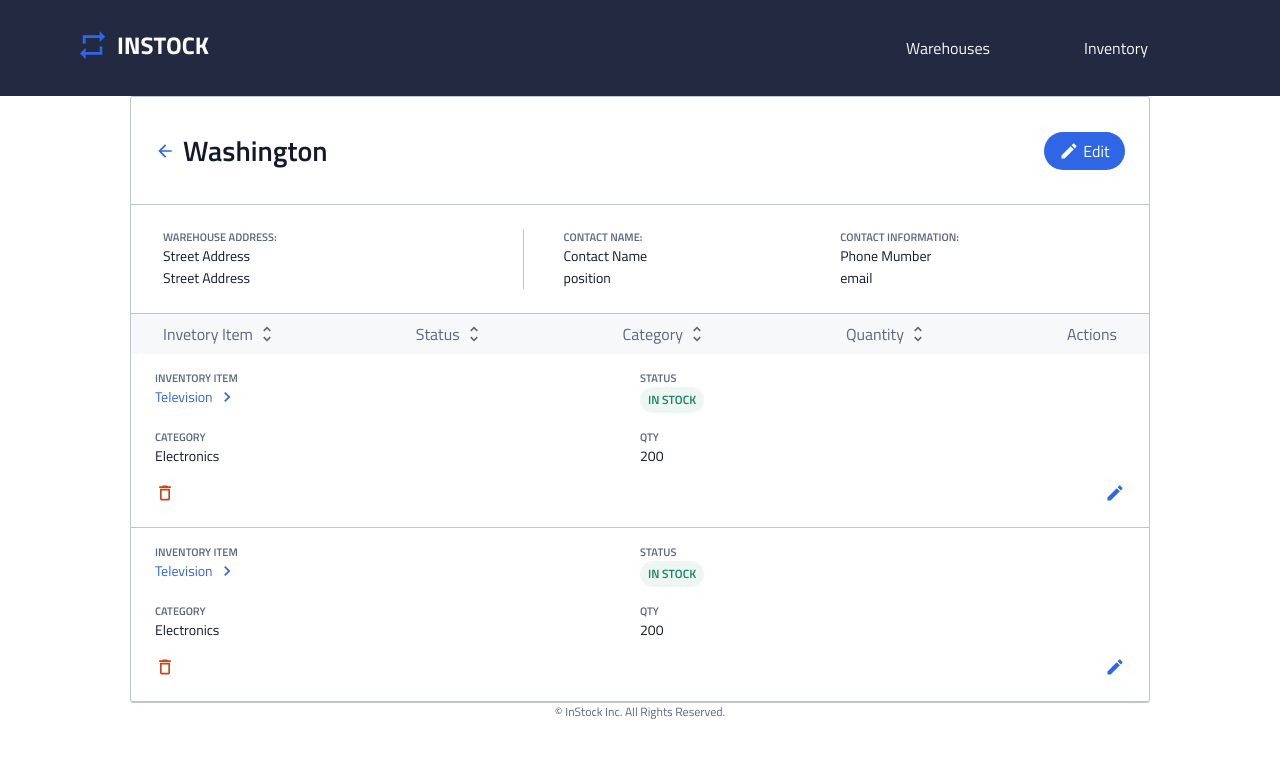
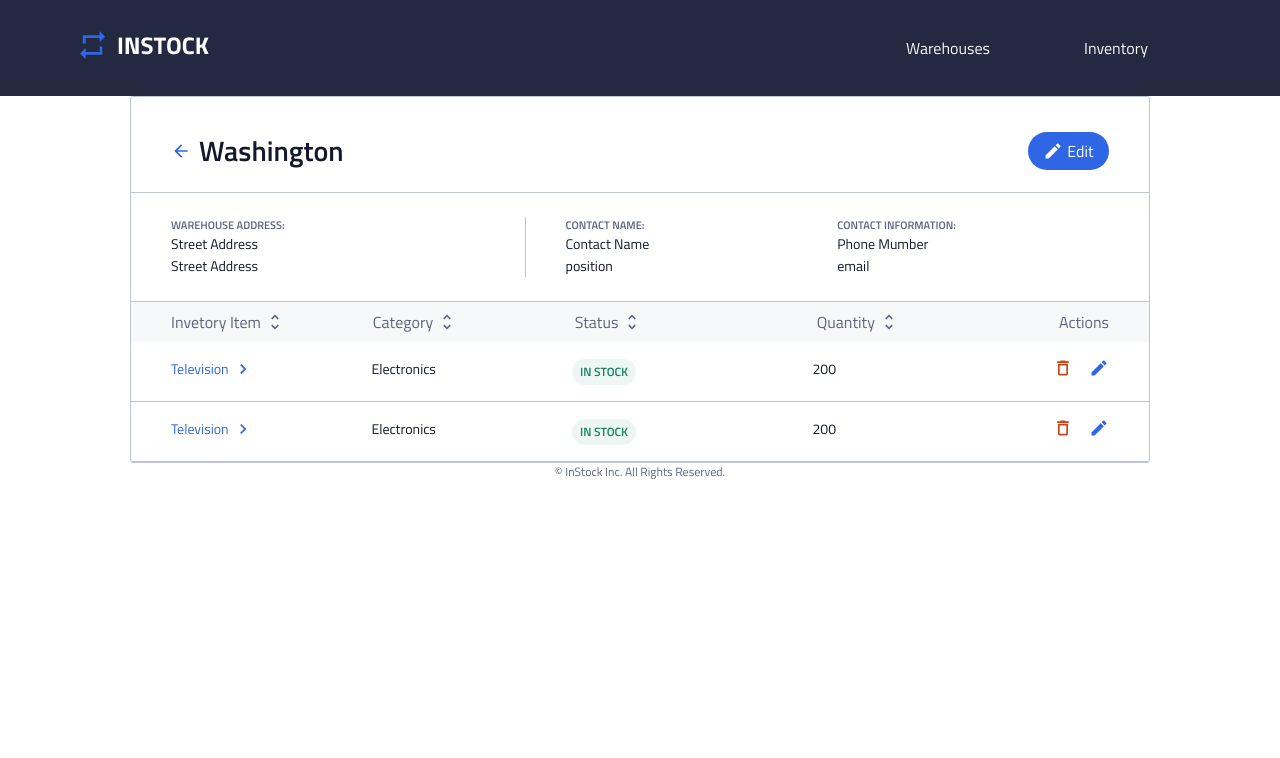
Before and after one commit to humairatasnim/instock-mont-blanc, a React (Vite) app: page /warehouses/1 in a window 1280 px wide. Shown: the top 758 px of the page. Built offline with nearby package versions, Linux system fonts and the light colour scheme.

Commit message:
add responsive styling

```diff
--- a/src/components/InventoryItem/InventoryItem.jsx
+++ b/src/components/InventoryItem/InventoryItem.jsx
@@ -1,4 +1,5 @@
 import "./InventoryItem.scss";
+import { NavLink } from "react-router-dom";
 import editIcon from "/src/assets/icons/edit-24px.svg";
 import deleteIcon from "/src/assets/icons/delete_outline-24px.svg";
 import chevronIcon from "/src/assets/icons/chevron_right-24px.svg";
@@ -6,24 +7,24 @@ import chevronIcon from "/src/assets/icons/chevron_right-24px.svg";
 function InventoryItem() {
   return (
     <div className="inventory">
-      <div className="inventory__row">
+      <div className="inventory__mobile-box">
         <div className="inventory__name inventory__column">
           <p className="inventory__subtitle">INVENTORY ITEM</p>
-          <a href="" className="link">
+          <NavLink to="/inventory/:id" className="link">
             <span className="link__text body-medium">Television</span>
             <img
               className="link__icon"
               src={chevronIcon}
               alt="icon direct to inventory item details"
             />
-          </a>
+          </NavLink>
         </div>
+
         <div className="inventory__status inventory__column">
           <p className="inventory__subtitle">STATUS</p>
           <div className="tag in-stock">In stock</div> {/*JS DATA */}
         </div>
-      </div>
-      <div className="inventory__row">
+
         <div className="inventory__category inventory__column">
           <p className="inventory__subtitle">CATEGORY</p>
           <p className="body-medium">Electronics</p>
--- a/src/components/InventoryItem/InventoryItem.scss
+++ b/src/components/InventoryItem/InventoryItem.scss
@@ -8,23 +8,65 @@
   flex-direction: column;
   border-bottom: 1px solid $cloud;
 
+  @include tablet {
+    flex-direction: row;
+    justify-content: space-between;
+    padding: 1rem 2rem;
+  }
+
+  @include desktop {
+    padding: 1rem 2.5rem;
+  }
+
+  &__column {
+    width: 50%;
+    padding-bottom: 1rem;
+
+    @include tablet {
+      padding: 0;
+      width: 25%;
+    }
+  }
+  &__mobile-box {
+    display: flex;
+    flex-wrap: wrap;
+
+    @include tablet {
+      flex-wrap: nowrap;
+      width: 100%;
+    }
+  }
+
   &__subtitle {
     font-size: 0.6875rem;
     color: $slate;
     font-weight: 600;
+
+    @include tablet {
+      display: none;
+    }
   }
 
-  &__row {
-    display: flex;
-    padding-bottom: 1rem;
+  &__status {
+    @include tablet {
+      order: 2;
+      width: 30%;
+    }
   }
 
-  &__column {
-    width: 50%;
+  &__quantity {
+    @include tablet {
+      order: 3;
+      width: 30%;
+    }
   }
 
-  &__icons{
+  &__icons {
     display: flex;
     justify-content: space-between;
+
+    @include tablet {
+      gap: 1rem;
+    }
   }
 }
--- a/src/pages/WarehouseDetails/WarehouseDetails.jsx
+++ b/src/pages/WarehouseDetails/WarehouseDetails.jsx
@@ -55,6 +55,7 @@ function WarehouseDetails({ inventories }) {
           </div>
           {/* TABLET/DESKTOP LIST HEADER */}
           <div className="header">
+            <div className="header__box">
               <div className="header__item header__title">
                 <span className="header__text">Invetory Item</span>
                 <img
@@ -87,7 +88,8 @@ function WarehouseDetails({ inventories }) {
                   alt="sort icon to sort inventory item"
                 ></img>
               </div>
-            <div className="header__actions header__title">
+            </div>
+            <div className="header__actions">
               <span className="header__text">Actions</span>
             </div>
           </div>
--- a/src/pages/WarehouseDetails/WarehouseDetails.scss
+++ b/src/pages/WarehouseDetails/WarehouseDetails.scss
@@ -12,6 +12,14 @@
     justify-content: space-between;
     padding: 2rem 1.5rem;
     border-bottom: 0.0625rem solid $cloud;
+
+    @include tablet {
+      padding: 2rem 2rem 1.25rem 2rem;
+    }
+
+    @include desktop {
+      padding: 2rem 2.5rem 1.25rem 2.5rem;
+    }
   }
 
   &__title {
@@ -60,6 +68,10 @@
       flex-direction: row;
       padding: 1.5rem 2rem;
     }
+
+    @include desktop {
+      padding: 1.5rem 2.5rem;
+    }
   }
 
   &__subtitle {
@@ -95,7 +107,8 @@
 
 .header {
   display: none;
-    @include tablet{
+
+  @include tablet {
     height: 2.5rem;
     padding: 0 2rem;
     background-color: $light-grey;
@@ -103,11 +116,32 @@ display: none;
     display: flex;
     justify-content: space-between;
     align-items: center;
+
+    @include desktop{
+        padding: 0 2.5rem;
+    }
+
+    &__box {
+      display: flex;
+      flex-grow: 1;
+      justify-content: space-between;
+    }
+
     &__title {
       display: flex;
       align-items: center;
       gap: 0.25rem;
+      width: 25%;
+    }
+
+    &__status {
+      order: 2;
+      width: 30%;
+    }
+
+    &__quantity {
+      width: 30%;
+      order: 3;
     }
   }
-
 }
```
Lines whose indentation alone changed are shown as unchanged.
